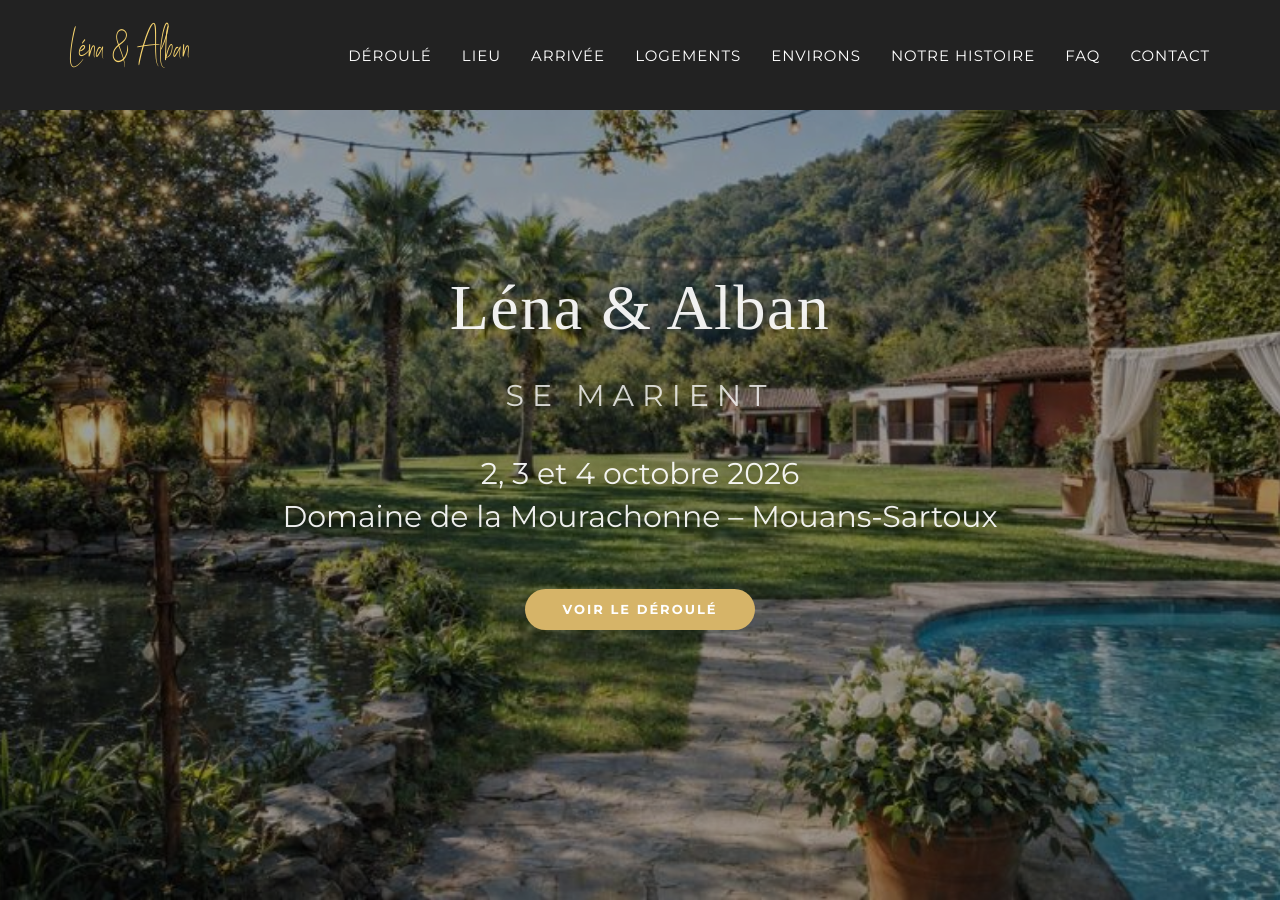
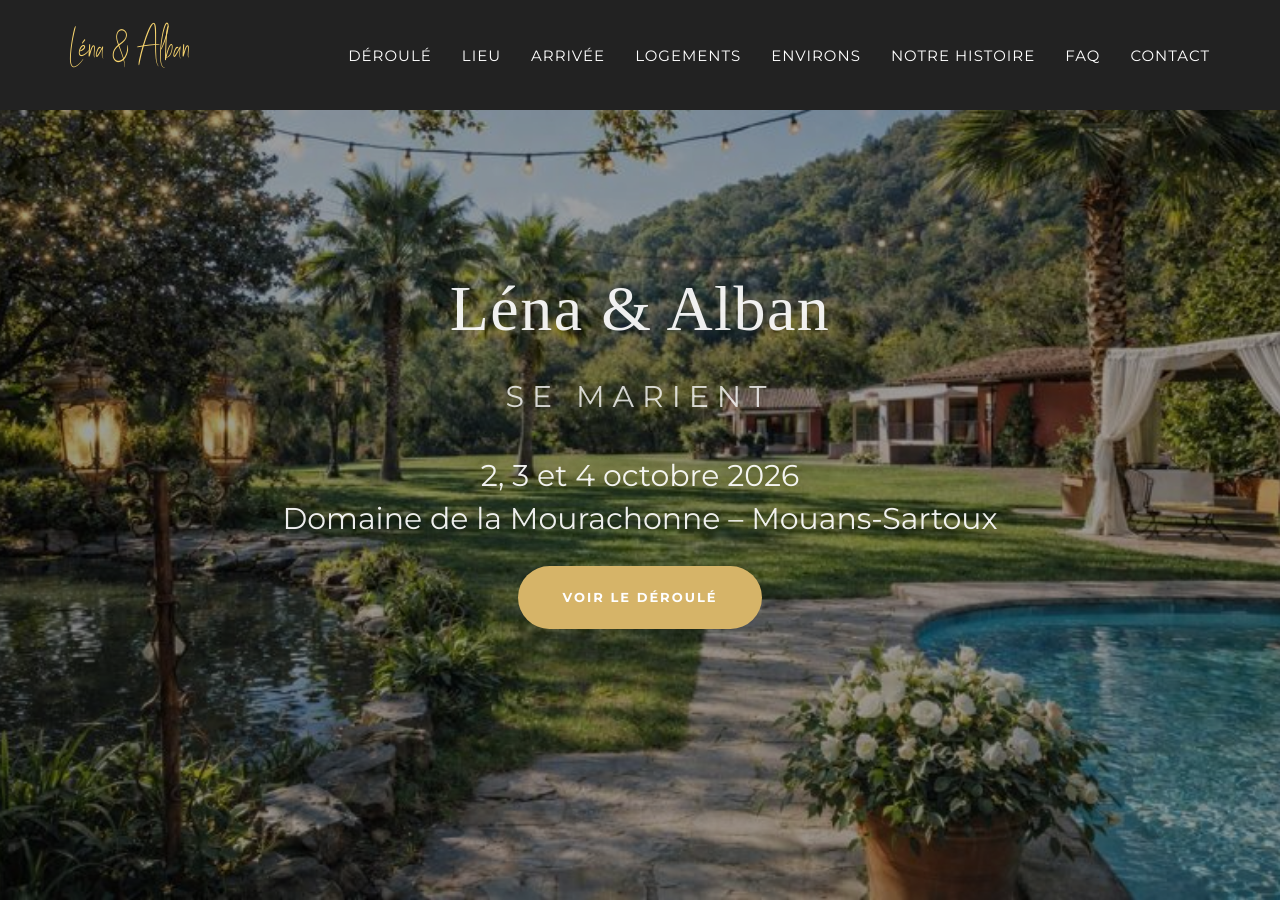
Before and after one commit to LenaAlban/lena-alban-wedding, a Jekyll site: the page built from _fr_pages/index.html, in a window 1280 px wide and 900 px high. Built offline with Jekyll 4.4.1, drawn with Linux system fonts in a browser that asks for light colours; some web fonts are replaced.

Commit message:
Update agency.css

```diff
--- a/_includes/css/agency.css
+++ b/_includes/css/agency.css
@@ -943,7 +943,7 @@ header.hero-header::before{
 
 /* BOUTON */
 .hero-cta{
-  margin-top: 50px;
+  margin-top: 25px;
 }
 
 .hero-cta a.btn.btn-xl{
@@ -951,7 +951,7 @@ header.hero-header::before{
   align-items: center;
   justify-content: center;
 
-  padding: 14px 38px;
+  padding: 25px 45px;
   border-radius: 999px;
 
   font-family: Montserrat, Arial, sans-serif;
```
